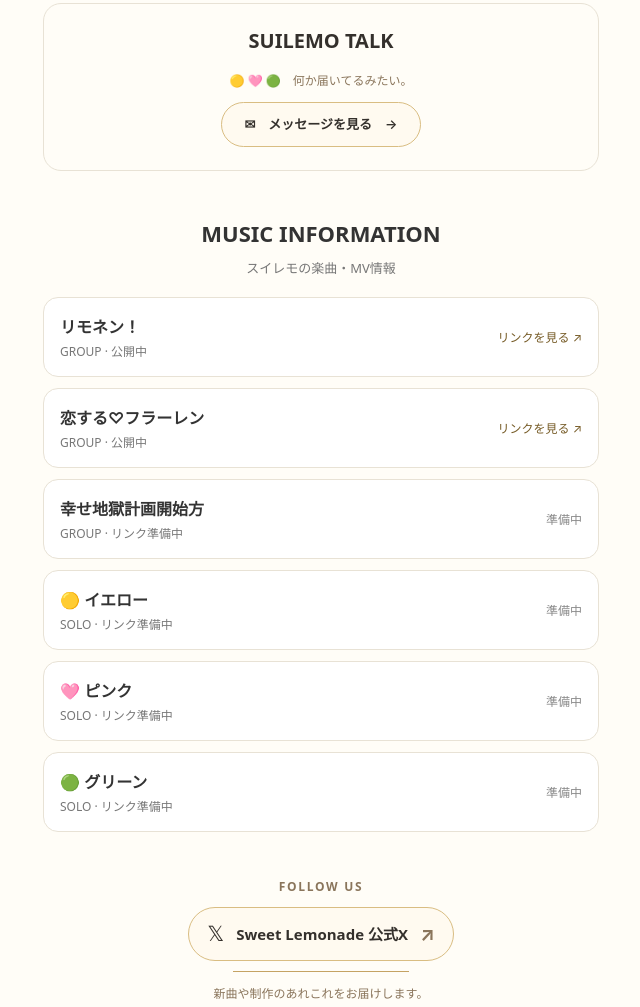
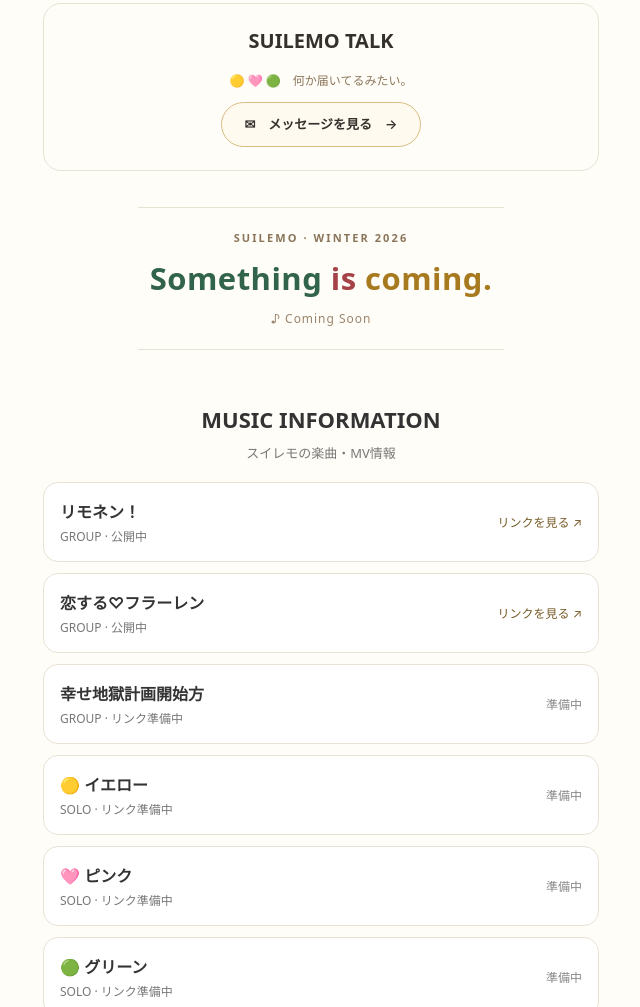
Before and after one commit to monovvv15-maker/suilemo-official, a plain HTML site: page index.html in a window 1280 px wide. Shown: the part 1053-2060 px from the top of the page, without its empty margins (319-959 px from the left). Drawn offline with Linux system fonts and the light colour scheme.

Commit message:
Add subtle tricolor winter coming-soon teaser without song title

```diff
--- a/index.html
+++ b/index.html
@@ -140,6 +140,13 @@ html[data-season="christmas"] main{position:relative;z-index:1}
 @media (max-width:600px){html[data-season="christmas"] .season-tree{right:-136px;top:19vh;width:305px;opacity:.30}}
 @media (max-width:380px){html[data-season="christmas"] .season-tree{right:-146px;width:290px;opacity:.27}}
 @media (prefers-reduced-transparency:reduce){html[data-season="christmas"] .season-tree{opacity:.18}}
+
+/* Winter teaser V01: no song title or release date; independent from music data. */
+.winter-teaser{margin:13px auto 30px;padding:22px 12px;text-align:center;background:transparent;border-top:1px solid #e8e2d5;border-bottom:1px solid #e8e2d5}
+.winter-teaser-kicker{font-size:11px;letter-spacing:.19em;font-weight:750;color:#8a755b;margin:0 0 11px}
+.winter-teaser-heading{font-size:clamp(21px,5.5vw,31px);font-weight:850;letter-spacing:.015em;line-height:1.45;margin:0;color:#443d35}
+.winter-teaser-green{color:#32644b}.winter-teaser-red{color:#a54247}.winter-teaser-yellow{color:#a77a20}
+.winter-teaser-note{font-size:12px;letter-spacing:.08em;color:#9a846d;margin:9px 0 0}
 </style></head><body>
 <!-- Christmas V01 seasonal backdrop: decorative only; existing content stays above it. -->
 <svg class="season-tree" aria-hidden="true" focusable="false" viewBox="0 0 360 540" xmlns="http://www.w3.org/2000/svg">
@@ -201,6 +208,11 @@ html[data-season="christmas"] main{position:relative;z-index:1}
 <p class="talk-hint">選択式の遊びです。入力した文章を送信する機能ではありません。</p>
 <div class="talk-result" id="talk-result" hidden></div>
 </div>
+</section>
+<section class="winter-teaser" aria-label="冬の新曲予告">
+<p class="winter-teaser-kicker">SUILEMO · WINTER 2026</p>
+<h2 class="winter-teaser-heading"><span class="winter-teaser-green">Something</span> <span class="winter-teaser-red">is</span> <span class="winter-teaser-yellow">coming.</span></h2>
+<p class="winter-teaser-note">♪ Coming Soon</p>
 </section>
 <section class="music-info" aria-labelledby="music-heading">
 <h2 id="music-heading" class="music-heading">MUSIC INFORMATION</h2>
```
